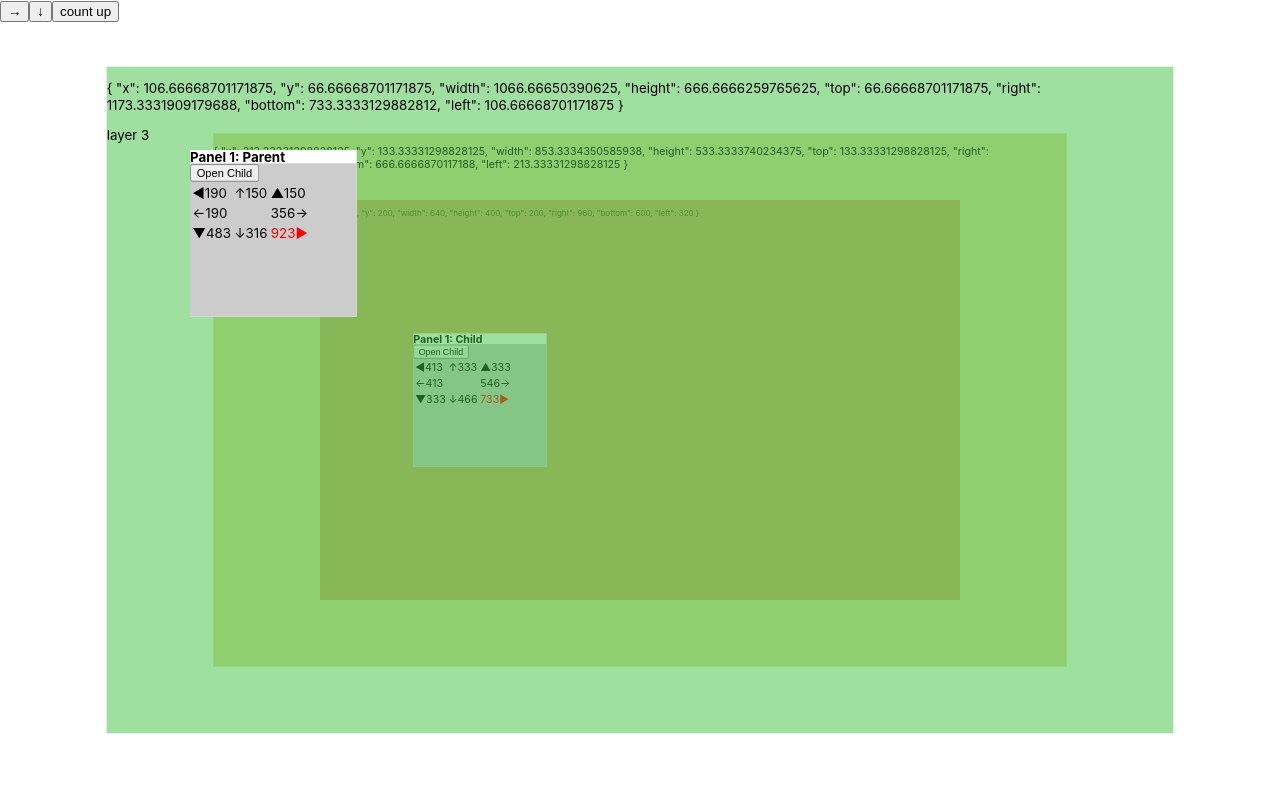
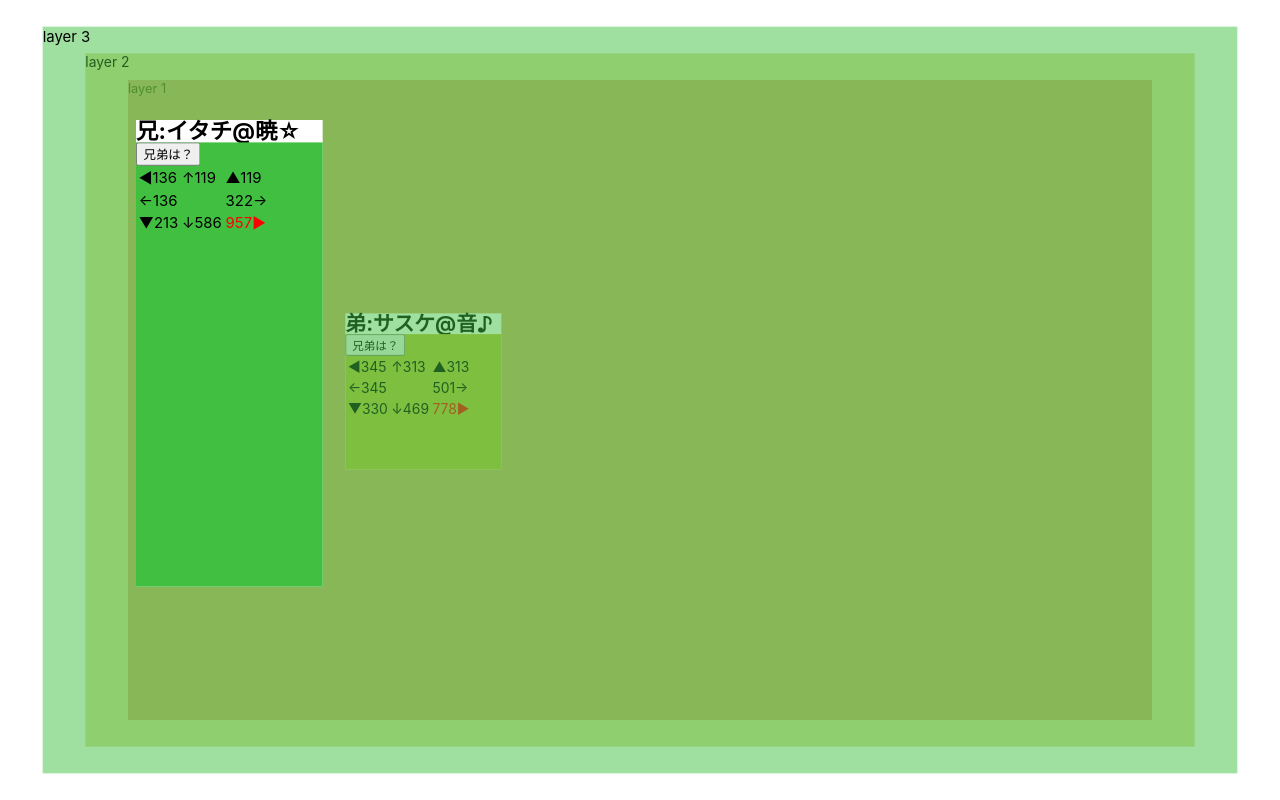
Before and after one commit to fumicode/fuzzy-session-react, a React (Create React App) app: page / in a window 1280 px wide. Built offline with nearby package versions, Linux system fonts and the light colour scheme.

Commit message:
開く相手の大きさを考慮して配置するように。とはいえはみ出しうる。

```diff
--- a/src/00_Framework/NewPanel/01_SmartRect.tsx
+++ b/src/00_Framework/NewPanel/01_SmartRect.tsx
@@ -67,7 +67,9 @@ export default class SmartRect implements DOMRectReadOnly {
     return directions[maxIndex];
   }
 
-  calcPositionToOpen(direction: Direction): Point2 {
+  calcPositionToOpen(openingRect: SmartRect): Point2 {
+    //一番あいている方向に、相手の大きさを考慮して配置
+    const direction: Direction = this.calcSpaceWideDirection();
     if (!(this.spaces.length > 0)) {
       throw new Error(
         "まだ親要素のサイズが決まっていないので、spaceWideDirectionを計算できません。!!ありえない状況"
@@ -77,21 +79,21 @@ export default class SmartRect implements DOMRectReadOnly {
     if (direction === "top") {
       return {
         x: this.left,
-        y: this.top - this.height, //ここは自分の高さは重要ではない。相手の高さ。一旦便宜上自分の高さを使う。
+        y: this.top - openingRect.height * 1.2,
       };
     } else if (direction === "right") {
       return {
-        x: this.right,
+        x: this.right + openingRect.width * 0.2,
         y: this.top,
       };
     } else if (direction === "bottom") {
       return {
         x: this.left,
-        y: this.bottom,
+        y: this.bottom + openingRect.height * 0.2,
       };
     } else if (direction === "left") {
       return {
-        x: this.left - this.width, //ここは自分の幅は重要ではない。相手の幅。一旦便宜上自分の幅を使う。
+        x: this.left - openingRect.width * 1.2, //ここは自分の幅は重要ではない。相手の幅。一旦便宜上自分の幅を使う。
         y: this.top,
       };
     }
--- a/src/00_Framework/NewPanel/01_useGetSmartRect.ts
+++ b/src/00_Framework/NewPanel/01_useGetSmartRect.ts
@@ -5,7 +5,8 @@ import SmartRect from "./01_SmartRect";
 //TODO: 抽象化？早すぎたかしら？？ もうすこし出てからでいいかも
 const useGetSmartRect = (
   position: Point2,
-  parentSize: Size2
+  parentSize: Size2,
+  onMove: (smartRect: SmartRect) => void = () => {}
 ): { renderedRect: SmartRect | undefined; ref: RefObject<HTMLDivElement> } => {
   const [renderedRect, setRenderedRect] = useState<SmartRect | undefined>(
     undefined
@@ -14,7 +15,7 @@ const useGetSmartRect = (
   const ref = useRef<HTMLDivElement>(null);
 
   useEffect(() => {
-    console.log("useEffect");
+    console.log("useGetSmartRect>useEffect");
     console.log(ref.current);
     const panelEl = ref.current;
     if (panelEl === null) {
@@ -25,6 +26,7 @@ const useGetSmartRect = (
     const rect = panelEl.getBoundingClientRect();
     const smartRect = new SmartRect(rect, parentSize);
     setRenderedRect(smartRect);
+    onMove(smartRect);
   }, [position, parentSize]);
 
   return {
--- a/src/00_Framework/NewPanel/02_Layer.tsx
+++ b/src/00_Framework/NewPanel/02_Layer.tsx
@@ -6,11 +6,12 @@ interface LayerProps {
   //string: テキトーな型
   className?: string;
   zIndex?: number;
+  colorHue: number;
   children?: React.ReactNode;
 }
 
 export const Layer: FC<LayerProps> = styled(
-  ({ className, children, zIndex }: LayerProps) => {
+  ({ className, zIndex, children }: LayerProps) => {
     //本当はまだいらないかもしれない
     const layerRef = React.useRef<HTMLDivElement>(null);
     const [rect, setRect] = React.useState<DOMRectReadOnly | undefined>(
@@ -27,7 +28,6 @@ export const Layer: FC<LayerProps> = styled(
 
     return (
       <div className={className} ref={layerRef} style={{ zIndex }}>
-        <p>{rect && JSON.stringify(rect, null, "  ")}</p>
         {children}
       </div>
     );
@@ -41,11 +41,9 @@ export const Layer: FC<LayerProps> = styled(
 
   min-height: 100%;
 
-  overflow: hidden;
-
   pointer-events: none;
 
-  transform: scale(${(props) => ((props.zIndex || 0) / 3) * 0.5 + 0.5});
+  transform: scale(${(props) => ((props.zIndex || 0) / 3) * 0.2 + 0.8});
 
   transition: transform 0.1s ease-in-out;
 
@@ -54,15 +52,7 @@ export const Layer: FC<LayerProps> = styled(
     background: #eee;
   }
 
-  &:nth-child(1) {
-    background: hsla(0, 50%, 50%, 0.5);
-  }
-  &:nth-child(2) {
-    background: hsla(60, 50%, 50%, 0.5);
-  }
-  &:nth-child(3) {
-    background: hsla(120, 50%, 50%, 0.5);
-  }
+  background: hsla(${(props) => props.colorHue}, 50%, 50%, 0.5);
 `;
 
 export default Layer;
--- a/src/00_Framework/NewPanel/02_Panel.tsx
+++ b/src/00_Framework/NewPanel/02_Panel.tsx
@@ -18,10 +18,11 @@ interface PanelProps {
   parentSize: Size2;
 
   zIndex?: number;
+  colorHue?: number;
 
   children?: React.ReactNode;
 
-  onPanelChange(smartRect: SmartRect): void;
+  onMove(smartRect: SmartRect): void;
 
   onRelationOpen(smartRect: SmartRect): void;
 }
@@ -36,17 +37,19 @@ export const Panel: FC<PanelProps> = styled(
     parentSize,
 
     zIndex: z,
+    colorHue,
 
     children,
 
-    onPanelChange,
+    onMove,
     onRelationOpen,
   }: PanelProps) => {
     console.log("render");
 
     const { renderedRect, ref: panelRef } = useGetSmartRect(
       position,
-      parentSize
+      parentSize,
+      onMove
     );
 
     const spaceWidestDirection = renderedRect?.calcSpaceWideDirection();
@@ -55,7 +58,6 @@ export const Panel: FC<PanelProps> = styled(
       <article
         className={className}
         style={{
-          zIndex: z,
           left: `${position.x}px`,
           top: `${position.y}px`,
           width: `${size.width}px`,
@@ -64,11 +66,11 @@ export const Panel: FC<PanelProps> = styled(
         ref={panelRef}
       >
         <header className="e-header">
-          <h4 className="e-title">Panel 1: {name}</h4>
+          <h2 className="e-title">{name}</h2>
         </header>
         <div
           className="e-body"
-          style={{ background: `hsla(0,0%,${40 + 40}%)` }}
+          style={{ background: `hsl(${colorHue}, 50%, 50%)` }}
         >
           {children}
           <button
@@ -80,7 +82,7 @@ export const Panel: FC<PanelProps> = styled(
               onRelationOpen(renderedRect);
             }}
           >
-            Open Child
+            兄弟は？
           </button>
 
           {renderedRect ? (
@@ -126,6 +128,7 @@ export const Panel: FC<PanelProps> = styled(
               </tr>
             </table>
           ) : (
+            //チラツクけどいったんおいておく
             <p style={{ background: "red" }}>no rect yet</p>
           )}
         </div>
--- a/src/00_Framework/NewPanel/02_PanelSystem.tsx
+++ b/src/00_Framework/NewPanel/02_PanelSystem.tsx
@@ -25,10 +25,13 @@ export const PanelSystem: FC<PanelSystemViewModel> = styled(
       x: 100,
       y: 100,
     });
+    const [parentRect, setParentRect] = useState<SmartRect | null>(null);
+
     const [childPosition, setChildPosition] = useState<Point2>({
       x: 300,
       y: 300,
     });
+    const [childRect, setChildRect] = useState<SmartRect | null>(null);
 
     const divRef = useRef<HTMLDivElement>(null);
 
@@ -55,22 +58,30 @@ export const PanelSystem: FC<PanelSystemViewModel> = styled(
       <div className={className} ref={divRef}>
         {parentSize && (
           <>
-            <Layer zIndex={zIndexCalcurator.getZIndex("layer1empty")}>
+            <Layer
+              zIndex={zIndexCalcurator.getZIndex("layer1empty")}
+              colorHue={0}
+            >
               layer 1
             </Layer>
-            <Layer zIndex={zIndexCalcurator.getZIndex("layer2child")}>
+            <Layer
+              zIndex={zIndexCalcurator.getZIndex("layer2child")}
+              colorHue={60}
+            >
               layer 2
               <div className="e-window">
                 <Panel
-                  title="Child"
+                  title="弟:サスケ@音♪"
                   position={childPosition}
-                  size={{ width: 200, height: 200 }}
+                  size={{ width: 180, height: 180 }}
                   parentSize={parentSize}
                   zIndex={0}
-                  onPanelChange={(smartRect: SmartRect) => {}}
+                  colorHue={60}
+                  onMove={(smartRect: SmartRect) => {
+                    setChildRect(smartRect);
+                  }}
                   onRelationOpen={(thisRect: SmartRect) => {
-                    const direction = thisRect.calcSpaceWideDirection();
-                    setParentPosition(thisRect.calcPositionToOpen(direction));
+                    setParentPosition(thisRect.calcPositionToOpen(parentRect));
                     setLayerOrder([
                       "layer1empty",
                       "layer2child",
@@ -80,19 +91,24 @@ export const PanelSystem: FC<PanelSystemViewModel> = styled(
                 ></Panel>
               </div>
             </Layer>
-            <Layer zIndex={zIndexCalcurator.getZIndex("layer3parent")}>
+            <Layer
+              zIndex={zIndexCalcurator.getZIndex("layer3parent")}
+              colorHue={120}
+            >
               layer 3
               <div className="e-window">
                 <Panel
-                  title="Parent"
+                  title="兄:イタチ@暁☆"
                   position={parentPosition}
-                  size={{ width: 200, height: 200 }}
+                  size={{ width: 200, height: 500 }}
                   parentSize={parentSize}
                   zIndex={0}
-                  onPanelChange={(smartRect: SmartRect) => {}}
+                  colorHue={120}
+                  onMove={(smartRect: SmartRect) => {
+                    setParentRect(smartRect);
+                  }}
                   onRelationOpen={(thisRect: SmartRect) => {
-                    const direction = thisRect.calcSpaceWideDirection();
-                    setChildPosition(thisRect.calcPositionToOpen(direction));
+                    setChildPosition(thisRect.calcPositionToOpen(childRect));
 
                     setLayerOrder([
                       "layer1empty",
@@ -126,14 +142,6 @@ export const PanelSystem: FC<PanelSystemViewModel> = styled(
           >
             ↓
           </button>
-
-          <button
-            onClick={() => {
-              setCounter(counter + 1);
-            }}
-          >
-            count up
-          </button>
         </div>
       </div>
     );
@@ -144,7 +152,9 @@ export const PanelSystem: FC<PanelSystemViewModel> = styled(
   background: white;
   position: relative;
 
+  overflow: hidden;
   > .e-controlls {
+    display: none;
     position: absolute;
     top: 0;
     left: 0;
```
